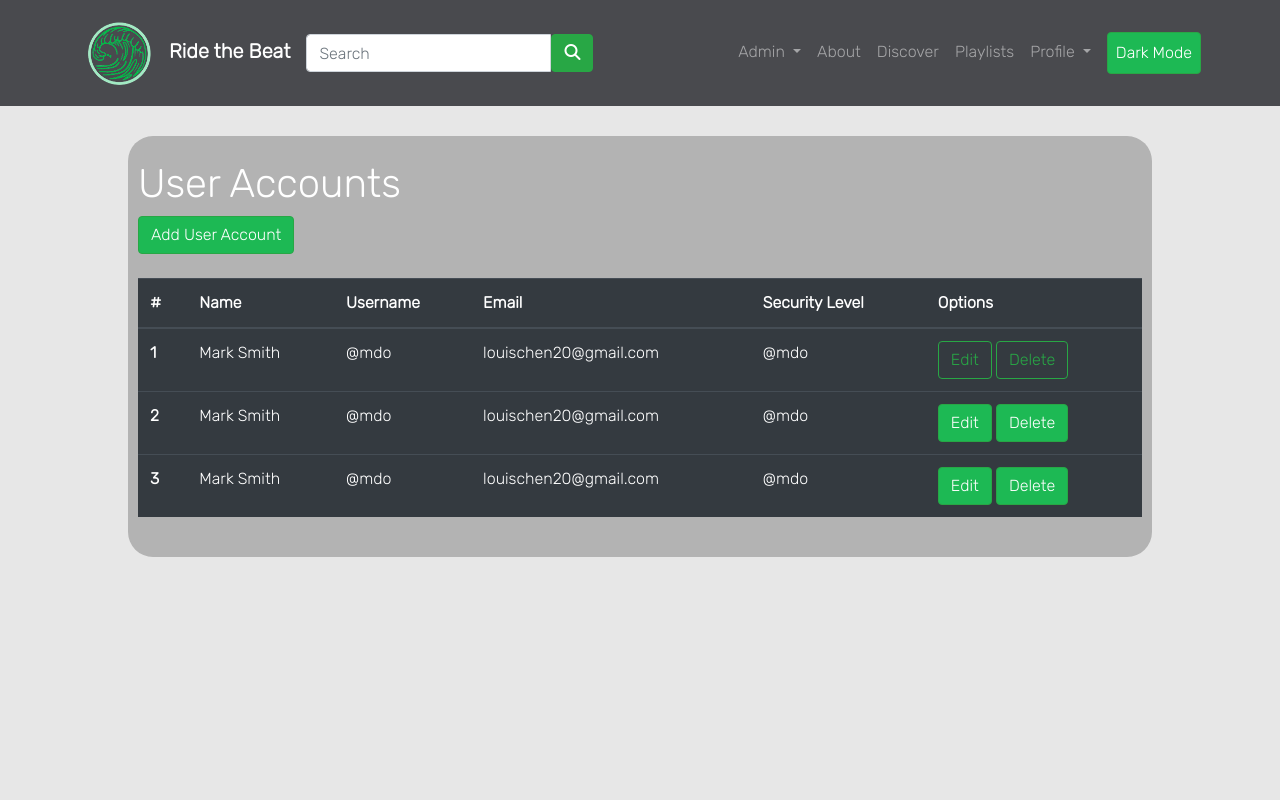
After one commit to louis-z-chen/Ride-the-Beat, a PHP site: page /pages/admin_user.php in a window 1280 px wide. The commit adds this page. Run offline with PHP 8.4, Linux system fonts and the light colour scheme; a user stored in the database is signed in; data that the repository does not hold is empty; some libraries are stand-ins or nearby versions.

Commit message:
lightmode fix and starting admin

```diff
--- /dev/null
+++ b/pages/admin_user.php
@@ -0,0 +1,83 @@
+<?php
+require "../reusable_code/login_logic.php";
+?>
+
+<!DOCTYPE html>
+<html>
+<head>
+	<title>Ride the Beat</title>
+
+	<?php require "../reusable_code/header_files.php"; ?>
+
+</head>
+<body>
+	<?php require "../reusable_code/menu.php"; ?>
+
+  <div class = "main-body center">
+    <div class="column">
+      <di class="column-content">
+
+				<h1 class="white-text">User Accounts</h1>
+				<button class="btn btn-success green-btn">Add User Account</button>
+				<br>
+				<br>
+
+				<table class="table table-dark">
+				  <thead>
+				    <tr>
+				      <th scope="col">#</th>
+				      <th scope="col">Name</th>
+				      <th scope="col">Username</th>
+							<th scope="col">Email</th>
+							<th scope="col">Security Level</th>
+							<th scope="col">Options</th>
+				    </tr>
+				  </thead>
+				  <tbody>
+				    <tr>
+				      <th scope="row">1</th>
+				      <td>Mark Smith</td>
+				      <td>@mdo</td>
+							<td>louischen20@gmail.com</td>
+							<td>@mdo</td>
+							<td>
+								<button class="btn btn-outline-success">Edit</button>
+								<button class="btn btn-outline-success">Delete</button>
+							</td>
+				    </tr>
+				    <tr>
+				      <th scope="row">2</th>
+							<td>Mark Smith</td>
+				      <td>@mdo</td>
+							<td>louischen20@gmail.com</td>
+							<td>@mdo</td>
+							<td>
+								<button class="btn btn-success green-btn">Edit</button>
+								<button class="btn btn-success green-btn">Delete</button>
+							</td>
+				    </tr>
+				    <tr>
+				      <th scope="row">3</th>
+							<td>Mark Smith</td>
+				      <td>@mdo</td>
+							<td>louischen20@gmail.com</td>
+							<td>@mdo</td>
+							<td>
+								<button class="btn btn-success green-btn">Edit</button>
+								<button class="btn btn-success green-btn">Delete</button>
+							</td>
+				    </tr>
+				  </tbody>
+				</table>
+
+
+
+      </div>
+    </div>
+	</div>
+
+	<?php require "../reusable_code/footer_files.php"; ?>
+	<?php require "../reusable_code/lightmode_files.php"; ?>
+
+</body>
+</html>
--- a/pages/dark.css
+++ b/pages/dark.css
@@ -17,7 +17,6 @@ body{
   background-color: white;
 }
 
-
 /* Following text for text */
 .white-text{
   color: #FFFFFF;
@@ -25,3 +24,15 @@ body{
 .grey-text{
   color: #b3b3b3;
 }
+.green-text{
+  color: #1DB954 !important;
+}
+
+/* Following page specfic stuff*/
+.table-dark{
+  background-color: #535353;
+}
+
+.table-dark td, .table-dark th{
+    border-color: white !important;
+}
--- a/pages/light.css
+++ b/pages/light.css
@@ -17,7 +17,6 @@ body{
   background-color: white;
 }
 
-
 /* Following text for text */
 .white-text{
   color: #FFFFFF;
--- a/pages/styles.css
+++ b/pages/styles.css
@@ -26,6 +26,10 @@ html, body{
 	background-color: #1DB954;
 	width: 100%;
 	color: white;
+}
+.green-btn{
+	background-color: #1DB954 !important;
+	color: white !important;
 }
 
 /* Template */
@@ -188,7 +192,7 @@ CSS that is used on one page
 .left-banner {
 	background-image: url(../images/Khalid_-_Product_Page_Banner.jpg);
 	background-size: cover;
-	height: 35vh;
+	height: 350px;
 	padding: 40px;
   border-radius: 15px;
 }
--- a/reusable_code/lightmode.php
+++ b/reusable_code/lightmode.php
@@ -4,7 +4,7 @@ session_start();
 $light = $_POST["lightmode"];
 
 if($light == "true") {
-	$_SESSION["lightmode"] = false;
+	$_SESSION["lightmode"] = true;
 }
 else {
 	$_SESSION["lightmode"] = false;
--- a/reusable_code/menu.php
+++ b/reusable_code/menu.php
@@ -26,6 +26,15 @@
         </form>
       </div>
       <ul class="navbar-nav ml-auto">
+        <li class="nav-item dropdown">
+          <a class="nav-link dropdown-toggle" href="#" id="admin" role="button" data-toggle="dropdown" aria-haspopup="true" aria-expanded="false">
+            Admin
+          </a>
+          <div class="dropdown-menu" aria-labelledby="navbarDropdown">
+            <a class="dropdown-item" href="../pages/admin_user.php">Edit User Accounts</a>
+            <a class="dropdown-item" href="">Edit Playlists</a>
+          </div>
+        </li>
         <li class="nav-item"><a class="nav-link" href="../pages/about.php">About</a></li>
         <li class="nav-item"><a class="nav-link" href="">Discover</a></li>
         <li class="nav-item"><a class="nav-link" href="">Playlists</a></li>
@@ -39,7 +48,7 @@
             <a class="dropdown-item" href="../backend/logout.php">Log Out</a>
           </div>
         </li>
-        <button class="nav-link btn btn-success navbar-btn ml-2" id="lightmode" style="color: white !important">Light Mode</button>
+        <button class="nav-link btn btn-success navbar-btn ml-2 green-btn" id="lightmode">Light Mode</button>
       </ul>
     </div>
   </div>
```
Also changed, not shown: pages/user_playlist.php (renamed from pages/userplaylist.php).
